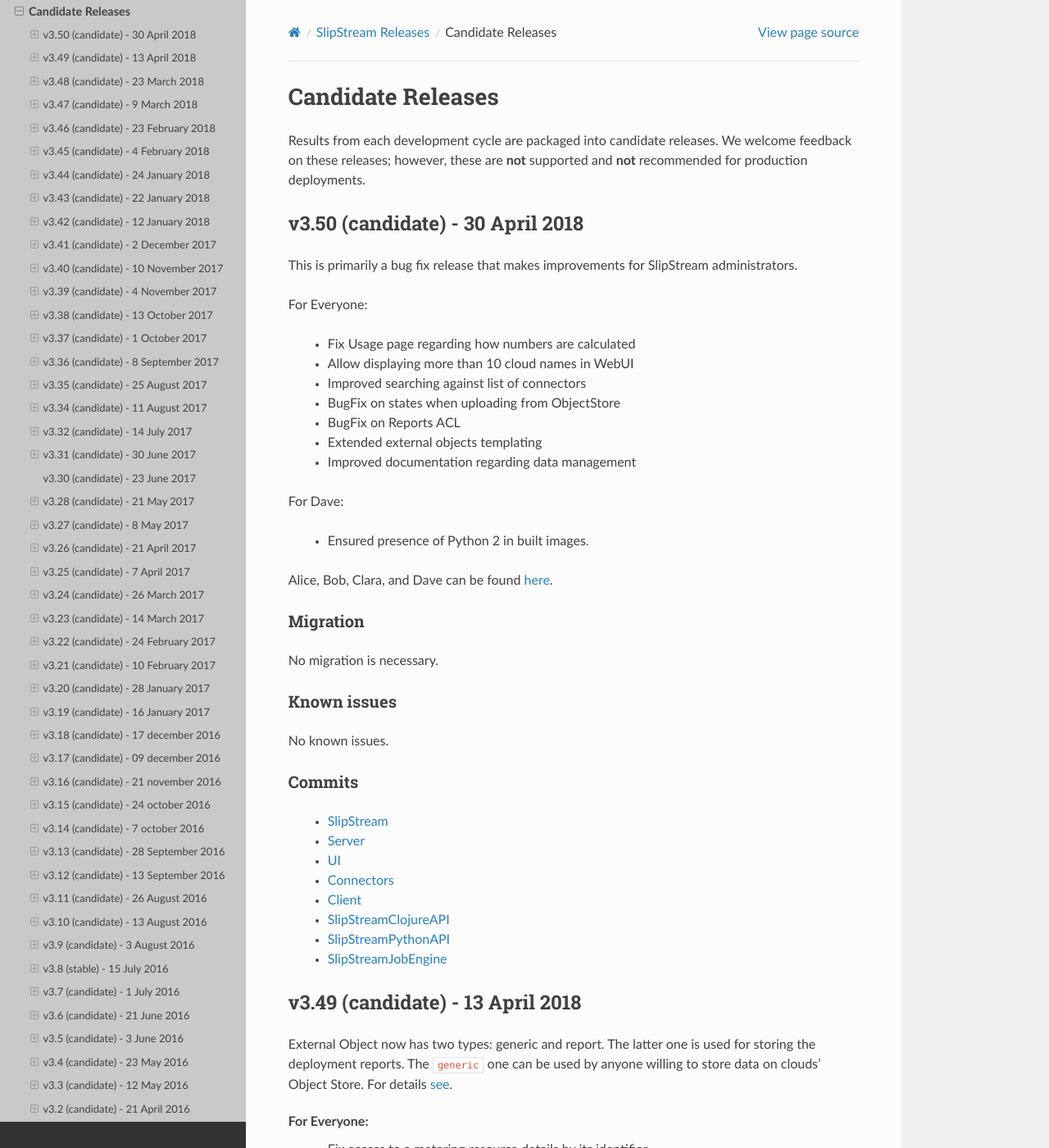
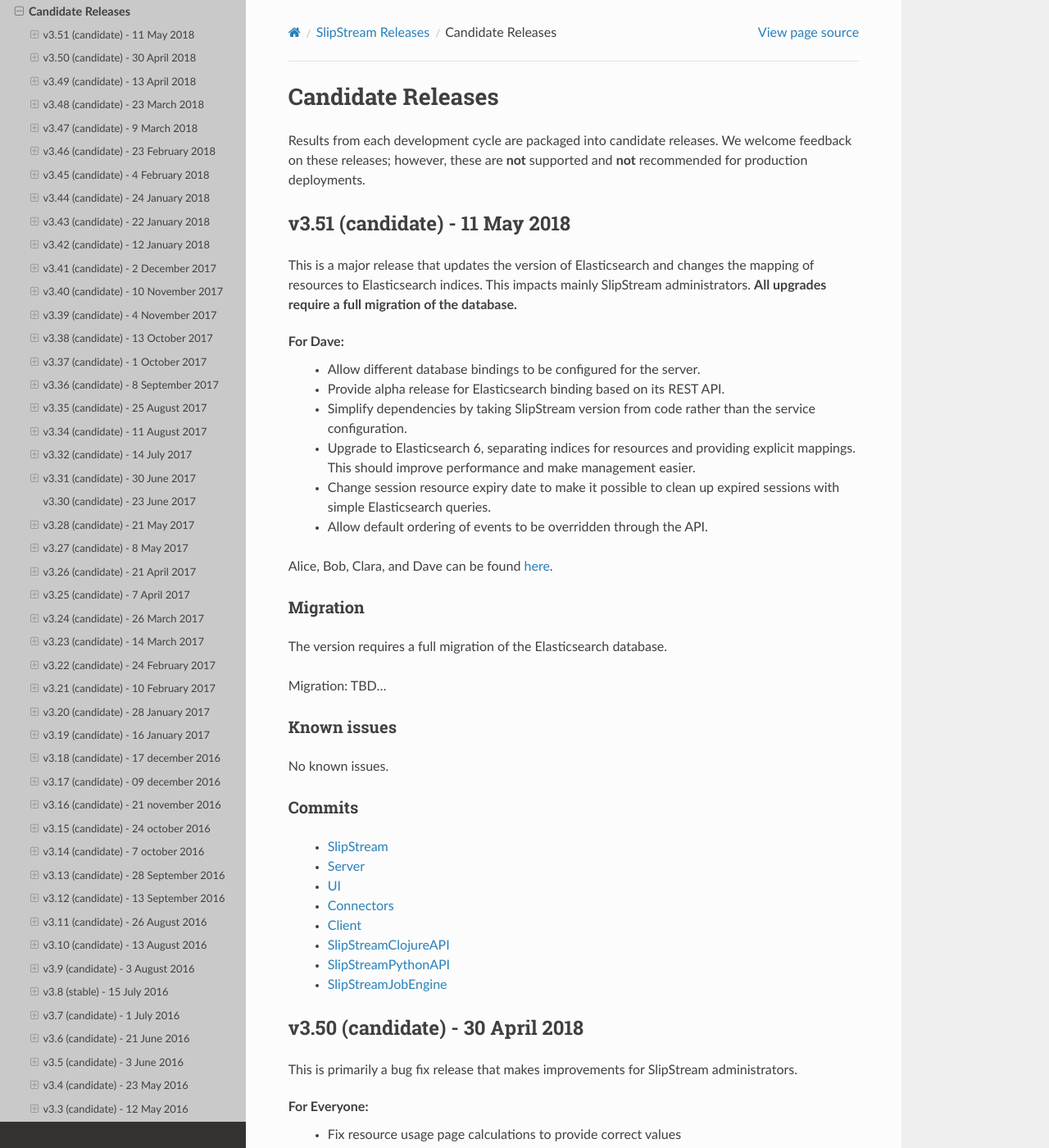
Before and after one commit to slipstream/SlipStreamDocumentation, a Sphinx documentation site: the page built from docs/release_notes/candidate_releases.rst, in a window 1280 px wide and 1400 px high. Shown: the whole window at 82% size. Built offline with Sphinx 7.4.7 and the Read the Docs theme 2.0.0, drawn with Linux system fonts in a browser that asks for light colours; some of the changed text lies outside the part shown.

Commit message:
add draft notes for 3.51

```diff
--- a/docs/release_notes/candidate_releases.rst
+++ b/docs/release_notes/candidate_releases.rst
@@ -5,6 +5,55 @@
 releases. We welcome feedback on these releases; however, these are
 **not** supported and **not** recommended for production deployments.
 
+v3.51 (candidate) - 11 May 2018
+-------------------------------
+
+This is a major release that updates the version of Elasticsearch and
+changes the mapping of resources to Elasticsearch indices. This
+impacts mainly SlipStream administrators.  **All upgrades require a
+full migration of the database.**
+
+For Dave:
+ - Allow different database bindings to be configured for the server.
+ - Provide alpha release for Elasticsearch binding based on its REST
+   API.
+ - Simplify dependencies by taking SlipStream version from code rather
+   than the service configuration.
+ - Upgrade to Elasticsearch 6, separating indices for resources and
+   providing explicit mappings.  This should improve performance and
+   make management easier.
+ - Change session resource expiry date to make it possible to clean up
+   expired sessions with simple Elasticsearch queries.
+ - Allow default ordering of events to be overridden through the API.
+
+Alice, Bob, Clara, and Dave can be found
+`here <http://sixsq.com/personae/>`_.
+
+Migration
+~~~~~~~~~
+
+The version requires a full migration of the Elasticsearch database.
+
+Migration: TBD...
+
+Known issues
+~~~~~~~~~~~~
+
+No known issues.
+
+Commits
+~~~~~~~
+
+ -  `SlipStream <https://github.com/slipstream/SlipStream/compare/v3.50...v3.51>`__
+ -  `Server <https://github.com/slipstream/SlipStreamServer/compare/v3.50...v3.51>`__
+ -  `UI <https://github.com/slipstream/SlipStreamUI/compare/v3.50...v3.51>`__
+ -  `Connectors <https://github.com/slipstream/SlipStreamConnectors/compare/v3.50...v3.51>`__
+ -  `Client <https://github.com/slipstream/SlipStreamClient/compare/v3.50...v3.51>`__
+ -  `SlipStreamClojureAPI <https://github.com/slipstream/SlipStreamClojureAPI/compare/v3.50...v3.51>`__
+ -  `SlipStreamPythonAPI <https://github.com/slipstream/SlipStreamPythonAPI/compare/v3.50...v3.51>`__
+ -  `SlipStreamJobEngine <https://github.com/slipstream/SlipStreamJobEngine/compare/v3.50...v3.51>`__
+
+
 v3.50 (candidate) - 30 April 2018
 ---------------------------------
 
@@ -12,18 +61,17 @@
 SlipStream administrators.
 
 For Everyone:
-
- - Fix Usage page regarding how numbers are calculated
- - Allow displaying more than 10 cloud names in WebUI
- - Improved searching against list of connectors
- - BugFix on states when uploading from ObjectStore
- - BugFix on Reports ACL
- - Extended external objects templating
- - Improved documentation regarding data management
+ - Fix resource usage page calculations to provide correct values
+ - Allow displaying more than 10 cloud names in the WebUI on the
+   resource page
+ - Improved documentation regarding data management with
+   ExternalObject resources
+ - Fix bug with state management when uploading ExternalObject
+   resources
+ - Correct the ACLs on run reports
 
 For Dave:
-
- - Ensured presence of Python 2 in built images.
+ - Ensured presence of Python 2 in generated images.
 
 Alice, Bob, Clara, and Dave can be found
 `here <http://sixsq.com/personae/>`_.
```
